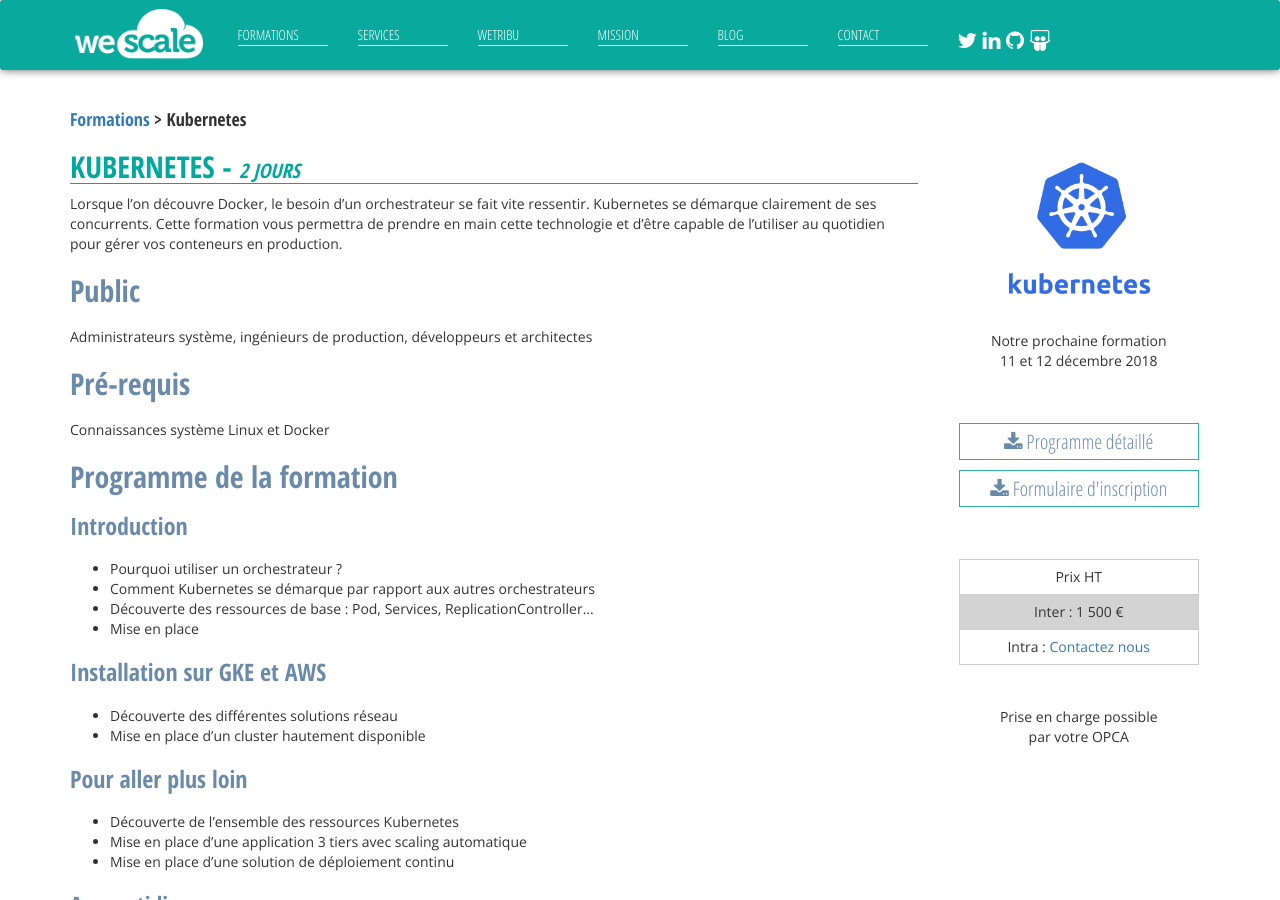
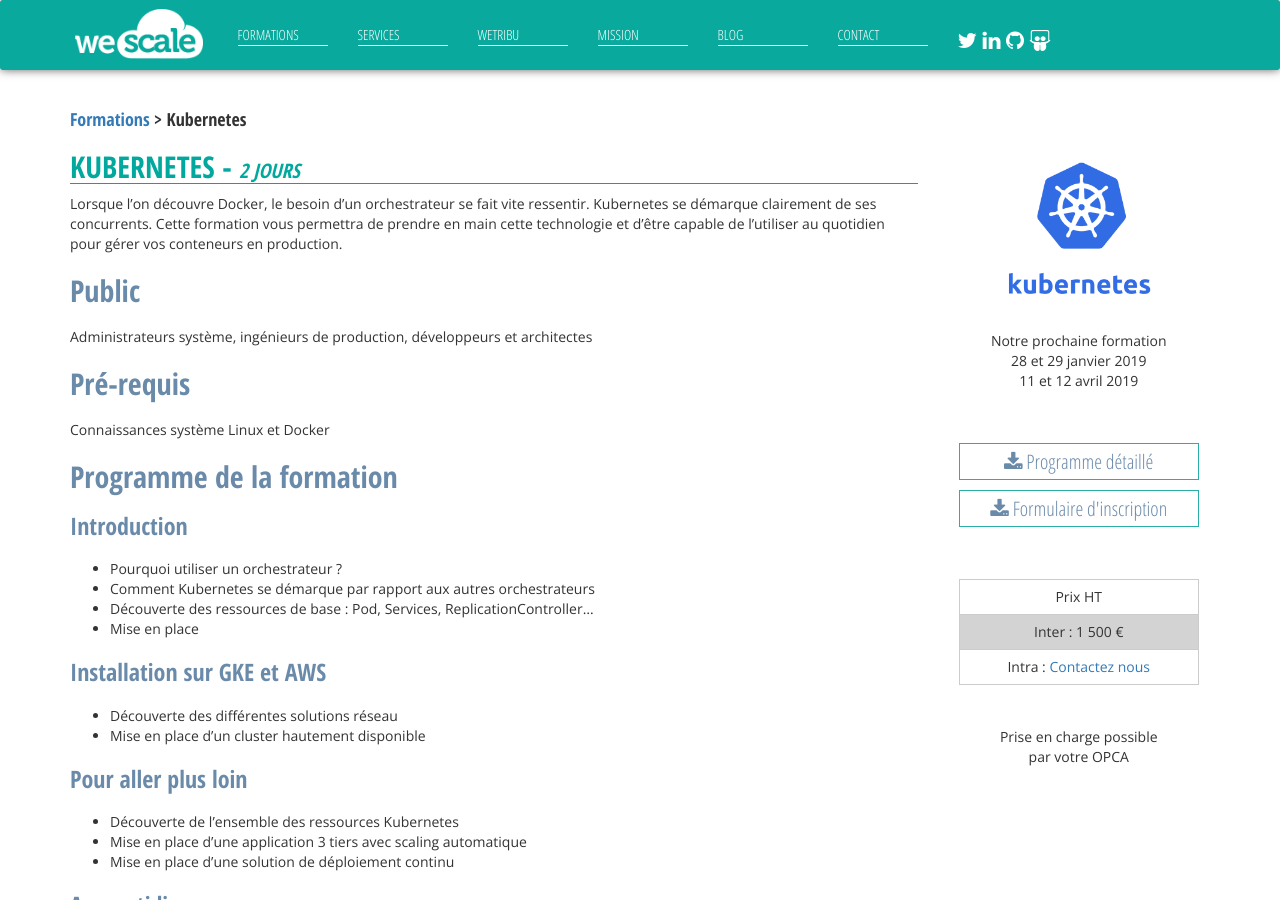
Before and after one commit to wescale/wescale-site, a Jekyll site: the page built from _formations/Kubernetes.md, in a window 1280 px wide and 900 px high. Built offline with Jekyll 4.4.1, drawn with Linux system fonts in a browser that asks for light colours; nearby versions of some CDN libraries; comment, search, counter and statistics services are not loaded.

Commit message:
Update Kubernetes.md

```diff
--- a/_formations/Kubernetes.md
+++ b/_formations/Kubernetes.md
@@ -12,7 +12,8 @@
 formateur_img: /images/wewes/carre-sebastien-lavayssiere.jpg
 subtitle: |
     Notre prochaine formation<br>
-    11 et 12 décembre 2018
+    28 et 29 janvier 2019<br>
+    11 et 12 avril 2019
 pdf: /pdf/Programme-de-formation-Kubernetes.pdf
 duree: 2 jours
 tarif: 1 500 €
```
